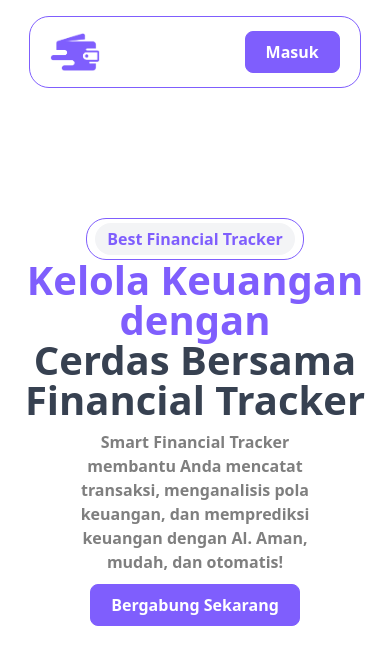
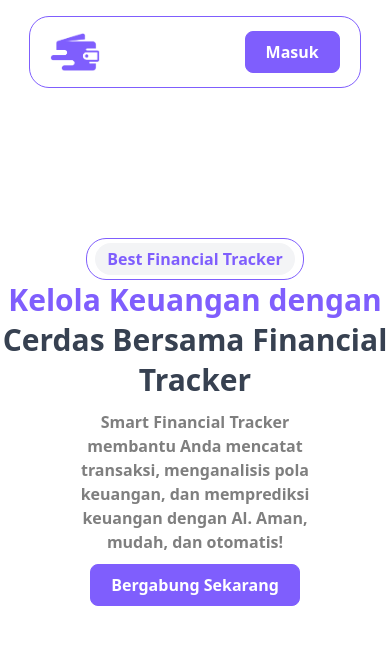
Before and after one commit to Randi-95/capstone2, a React (Vite) app: page / in a window 390 px wide. Shown: the top 664 px of the page. Built offline with nearby package versions, Linux system fonts and the light colour scheme.

Commit message:
tes home

```diff
--- a/component/fragments/home.jsx
+++ b/component/fragments/home.jsx
@@ -9,7 +9,7 @@ export const Home = (props) => {
                 <button className="bg-white py-1 px-2 border border-[#7f5efd] rounded-[20px]"><p className="text-[#7f5efd] font-[600] py-1 px-3 bg-gray-100 rounded-[20px]">Best Financial Tracker</p></button>
             </div>
             <div className="content flex flex-col justify-center ">
-                <p className="md:text-[60px] text-[40px] leading-[40px] md:leading-[65px]  text-center  font-[600] text-[#374151]"><span className="text-[#7f5efd]">Kelola Keuangan dengan</span> <br /> Cerdas Bersama Financial Tracker </p>
+                <p className="lg:text-[60px] md:text-[50px] text-[30px] sm:text-[40px] leading-[40px] md:leading-[65px]  text-center  font-[600] text-[#374151]"><span className="text-[#7f5efd]">Kelola Keuangan dengan</span> <br /> Cerdas Bersama Financial Tracker </p>
                 <span className="flex justify-center mt-[10px]">
                     <p className="w-[70%] font-[600] text-center text-[#7F7F7F]">Smart Financial Tracker membantu Anda mencatat transaksi, menganalisis pola keuangan, dan memprediksi keuangan dengan Al.
                     Aman, mudah, dan otomatis!</p>
```
